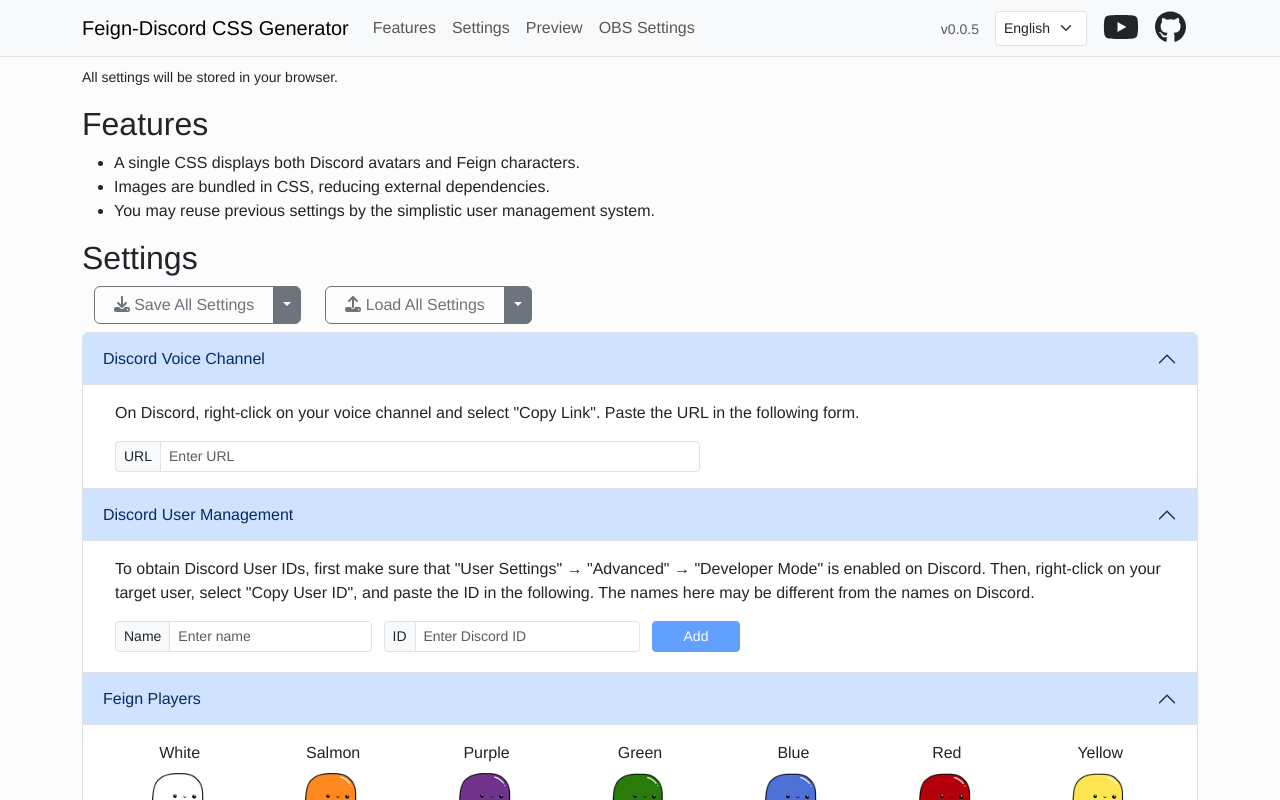
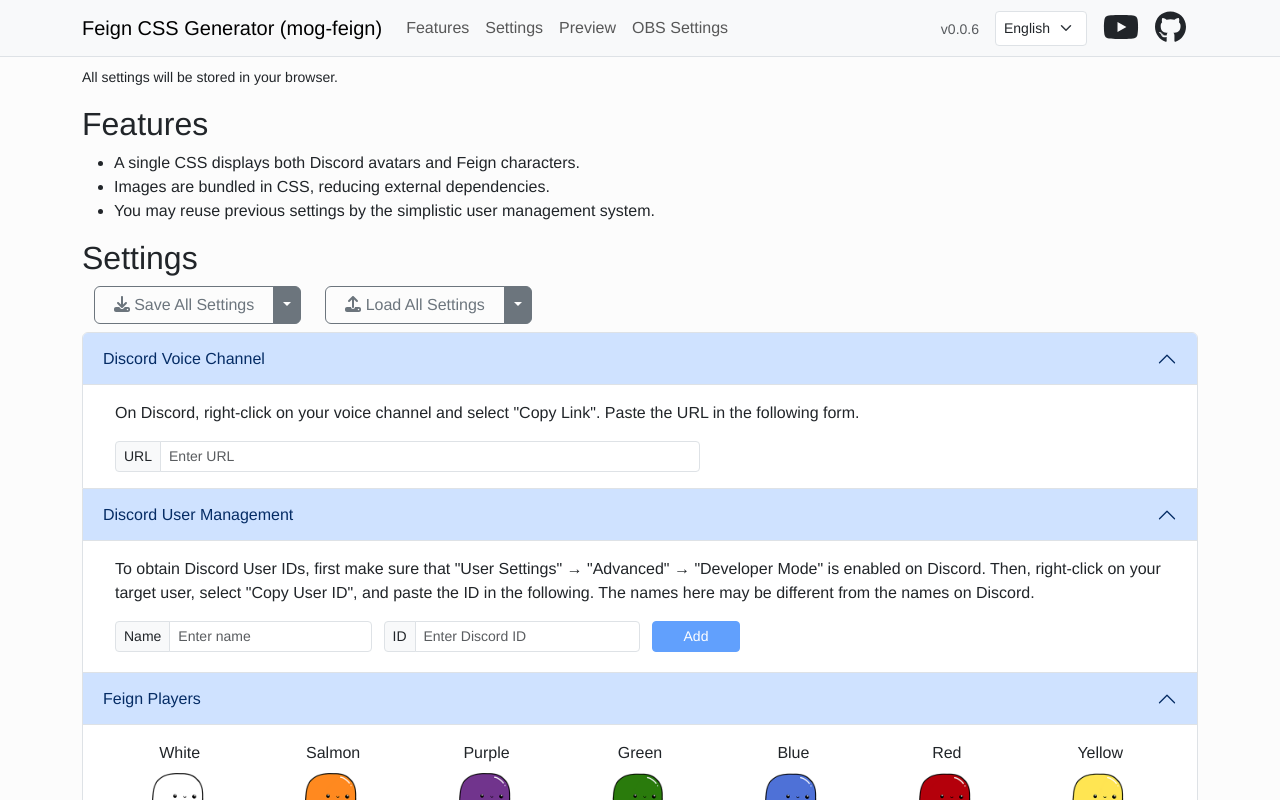
Before and after one commit to mogproject/feign-discord-css-generator, a React (Create React App) app: page / in a window 1280 px wide. Shown: the top 800 px of the page. Built offline with nearby package versions, Linux system fonts and the light colour scheme.

Commit message:
Update title

```diff
--- a/package.json
+++ b/package.json
@@ -1,6 +1,6 @@
 {
   "name": "feign-discord",
-  "version": "0.0.5",
+  "version": "0.0.6",
   "private": true,
   "dependencies": {
     "@fortawesome/fontawesome-svg-core": "^6.7.2",
--- a/public/index.html
+++ b/public/index.html
@@ -4,6 +4,7 @@
     <meta charset="UTF-8" />
     <meta name="viewport" content="width=device-width,initial-scale=1.0" />
     <meta name="description" content="Feign-Discord CSS Generator" />
+    <meta name="keywords" content="もぐぷろふぇいん, ふぇいん, ぴょこぴょこ, CSS, OBS, Discord, Streamkit, Feign, mog-feign">
     <meta name="author" content="mogproject" />
     <link rel="shortcut icon" href="assets/ico/favicon.ico" type="image/x-icon" />
     <link rel="apple-touch-icon" sizes="57x57" href="assets/ico/apple-touch-icon-57x57.png" />
--- a/src/components/Header.tsx
+++ b/src/components/Header.tsx
@@ -18,7 +18,7 @@
     <header>
       <Navbar fixed="top" bg="light" data-bs-theme="light" className="border-bottom">
         <Container>
-          <Navbar.Brand href='#'>Feign-Discord CSS Generator</Navbar.Brand>
+          <Navbar.Brand href='#'>Feign CSS Generator ({t('app_title')})</Navbar.Brand>
 
           <Nav className="me-auto d-none d-lg-flex">
             <Nav.Link href="#features">{t('features.features')}</Nav.Link>
--- a/src/i18n/en.tsx
+++ b/src/i18n/en.tsx
@@ -11,6 +11,8 @@
   copy_failed: 'Failed!',
   show: 'Show',
   color: 'Color',
+
+  app_title: 'mog-feign',
 
   // Colors.
   colors: {
--- a/src/i18n/ja.tsx
+++ b/src/i18n/ja.tsx
@@ -11,6 +11,8 @@
   copy_failed: 'コピー失敗!',
   show: '表示',
   color: '色',
+
+  app_title: 'もぐぷろふぇいん',
 
   // Colors.
   colors: {
```
Also changed, not shown: 2 other files (tests, documents, lock files or other folders).
